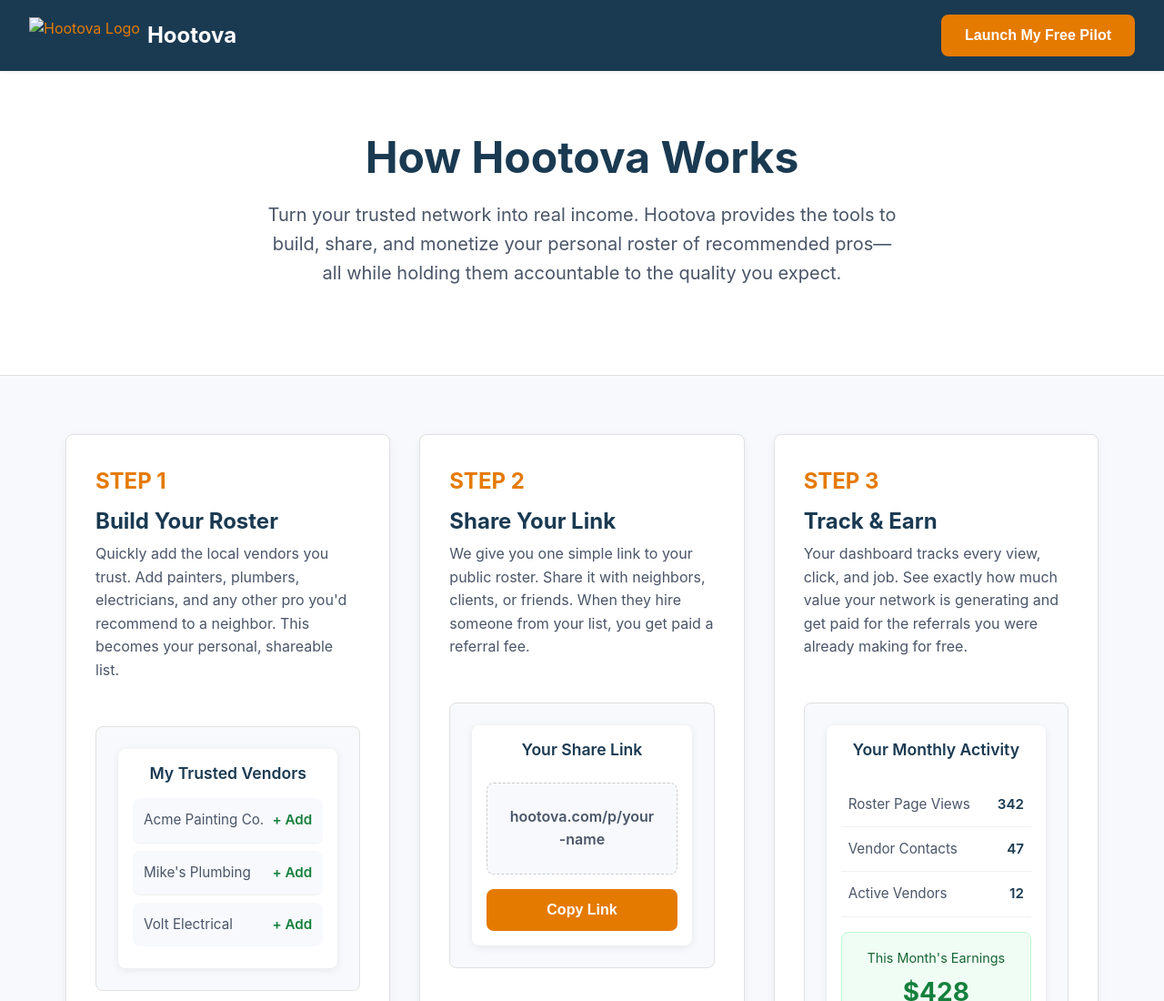
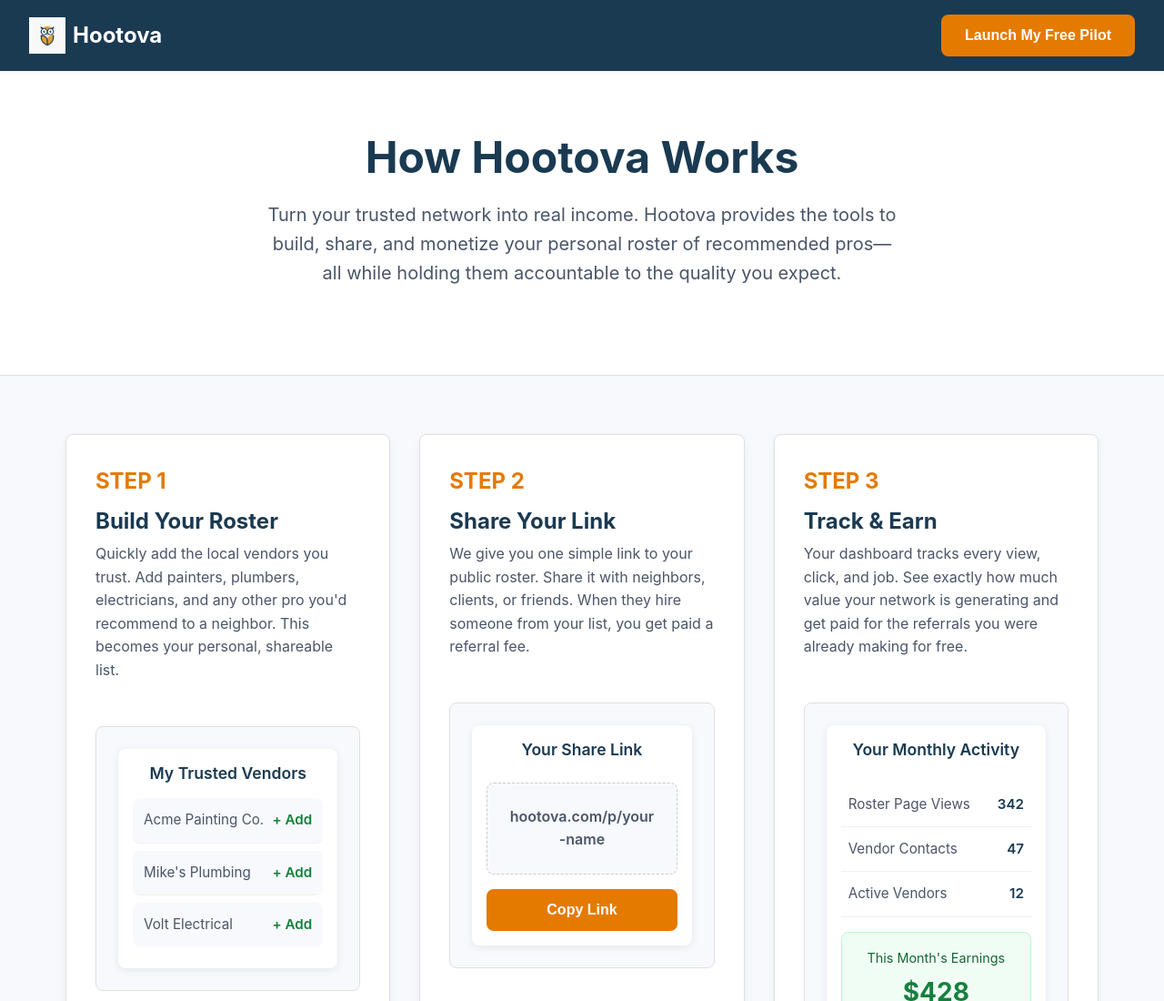
Before and after one commit to SaltySailer26/my-html-site., a plain HTML site: page how-it-works.html in a window 1280 px wide. Shown: the top 1100 px of the page at 91% size. Drawn offline with Linux system fonts and the light colour scheme.

Commit message:
Fix logo image source in navigation header

```diff
--- a/how-it-works.html
+++ b/how-it-works.html
@@ -475,7 +475,7 @@
     <!-- Updated Header -->
     <nav class="navbar">
         <a href="index.html" class="logo-container"> <!-- Assuming index.html is your landing page -->
-            <img src="/images/hootova-owl-logo.png" alt="Hootova Logo" class="logo">
+            <img src="/images/hootova-owl-logo.png.png" alt="Hootova Logo" class="logo">
             <span class="logo-text">Hootova</span> <!-- ADDED: Logo text -->
         </a>
         <div class="nav-links">
```
